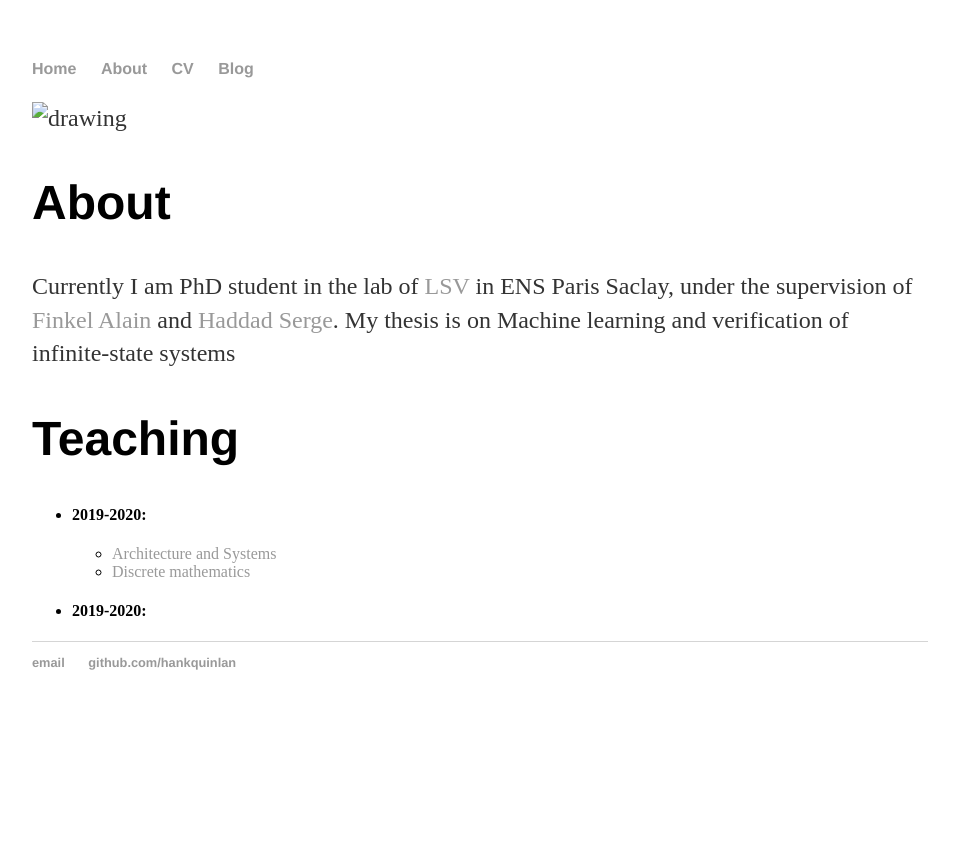
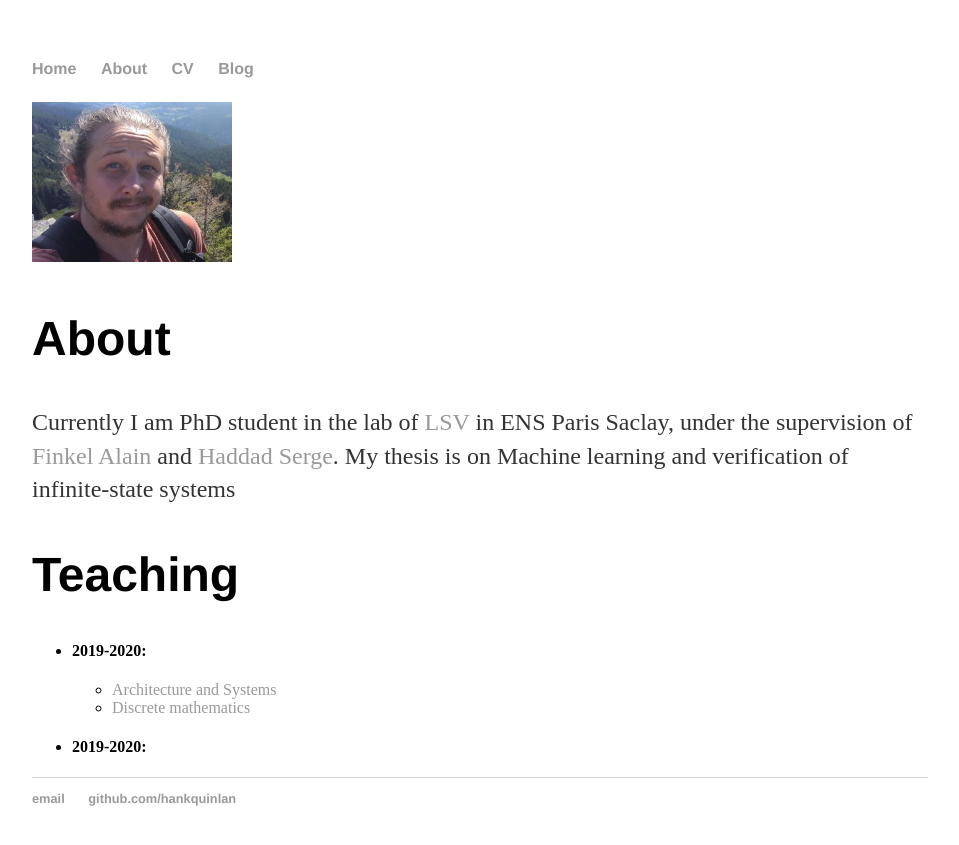
Before and after one commit to IgorKhm/igorkhm.github.io, a Jekyll site: the page built from index.md, in a window 1280 px wide. Shown: the top 845 px of the page, without its empty margins (160-1119 px from the left). Built offline with Jekyll 4.4.1, drawn with Linux system fonts in a browser that asks for light colours.

Commit message:
Update index.md

```diff
--- a/index.md
+++ b/index.md
@@ -5,7 +5,7 @@
 
 
 
-<img src="myphoto.jpg" alt="drawing" width="200"/>
+<img src="pictures/myphoto.jpg" alt="drawing" width="200"/>
 
 # About
 Currently I am PhD student in the lab of [LSV](https://www.lsv.fr) in ENS Paris Saclay, under the supervision of [Finkel Alain](http://www.lsv.fr/~finkel) and [Haddad Serge](http://www.lsv.fr/~haddad). My thesis is on Machine learning and verification of infinite-state systems
```
